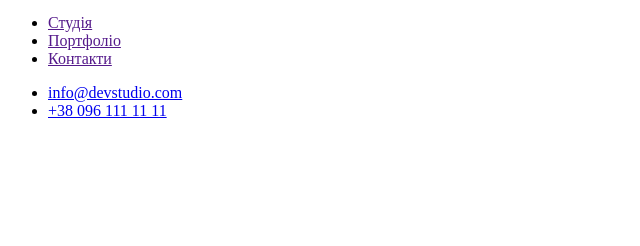
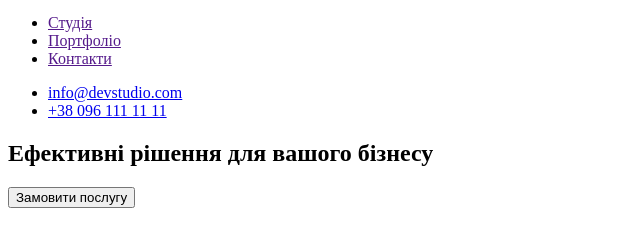
Before and after one commit to Zerossik/goit-markup-hw-01, a plain HTML site: page index.html in a window 1280 px wide. Shown: the part 28-274 px from the top of the page, without its empty margins (0-640 px from the left). Drawn offline with Linux system fonts and the light colour scheme.

Commit message:
section +

```diff
--- a/index.html
+++ b/index.html
@@ -21,5 +21,12 @@
                 <li><a href="tel:+380961111111">+38 096 111 11 11</a></li>
             </ul>
     </header>
+
+    <div class="hero">
+        <section>
+            <h1>Ефективні рішення для вашого бізнесу</h1>
+            <button type="button" class="bt-order">Замовити послугу</button>
+        </section>
+    </div>
 </body>
 </html>
```
